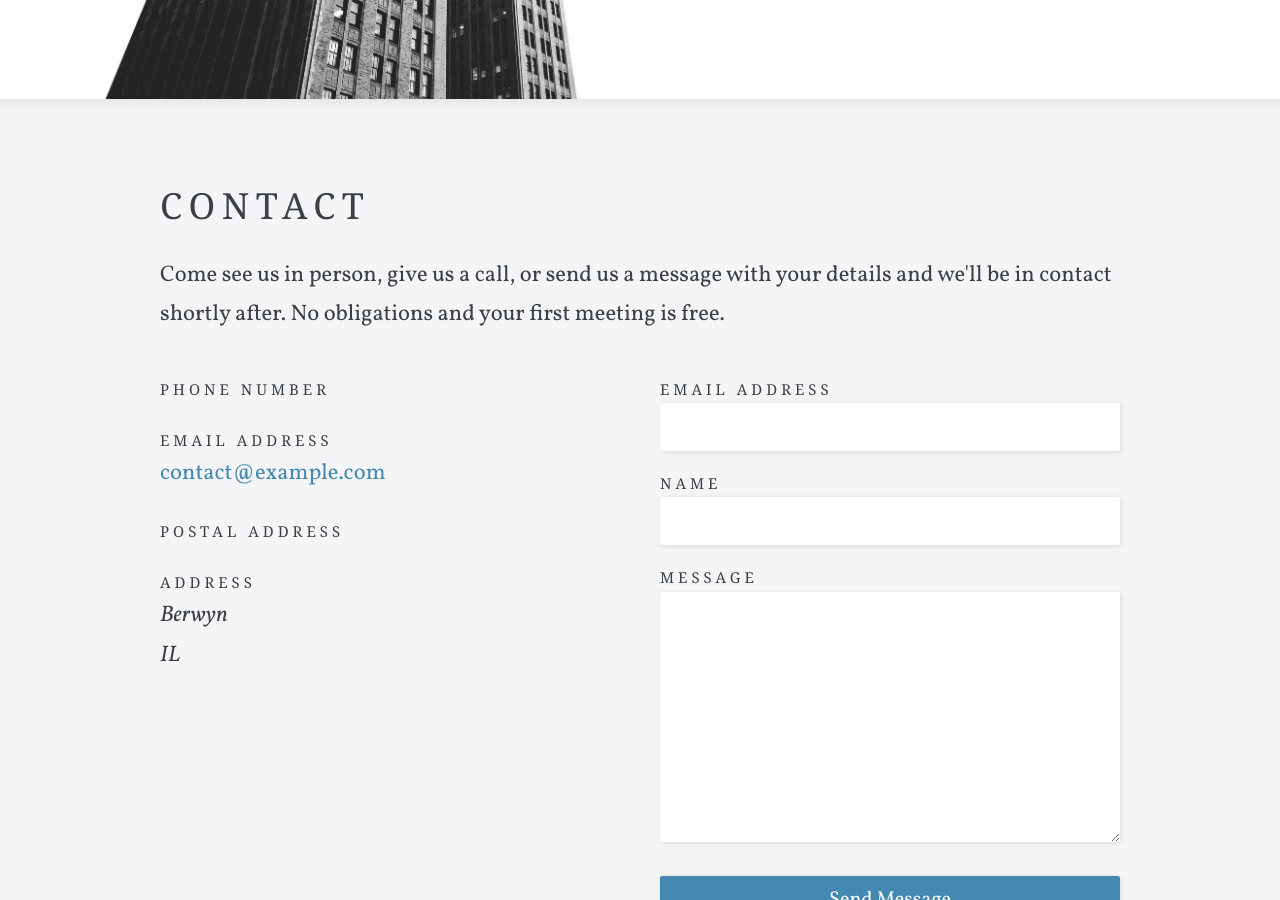
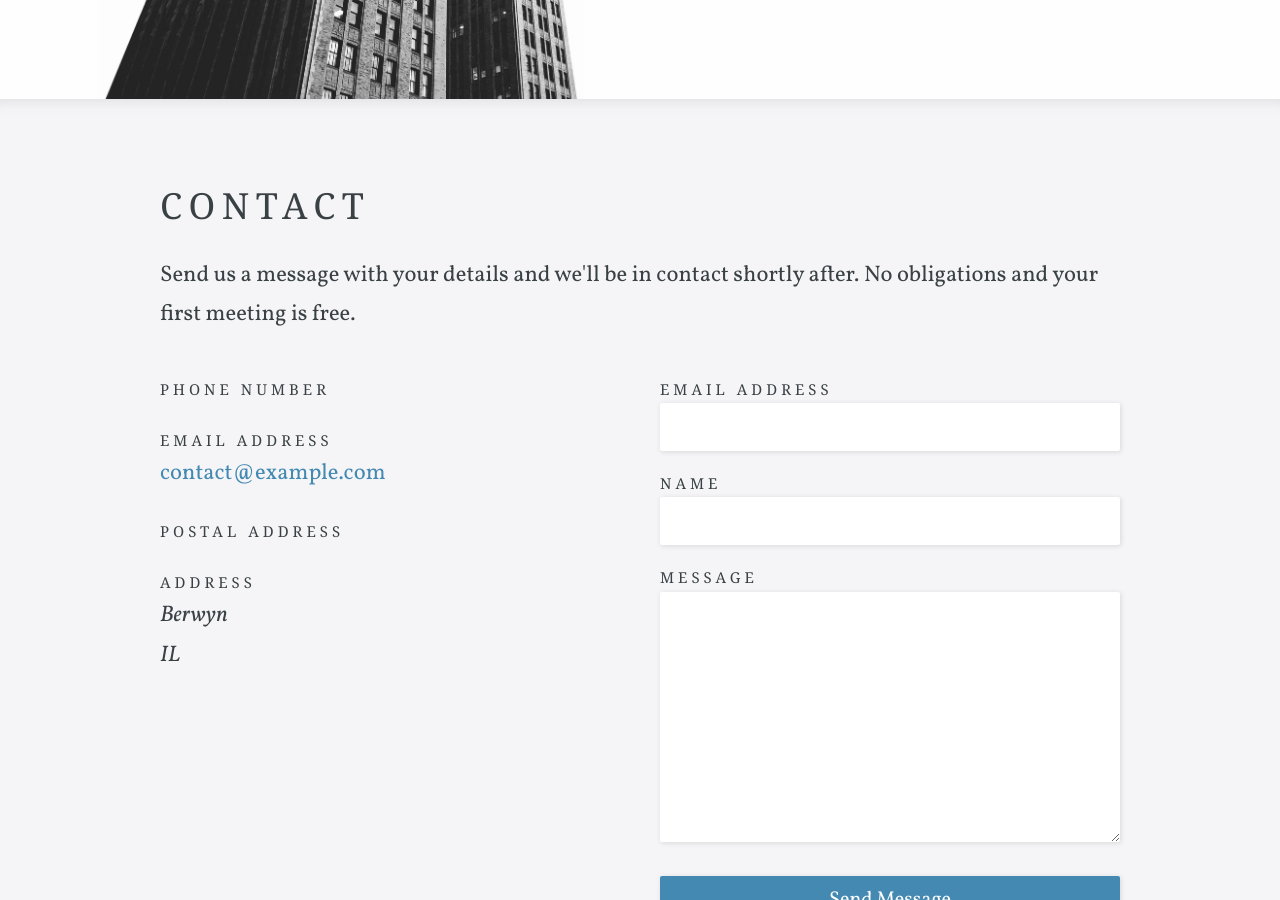
Before and after one commit to lundersaur/SipfleConsulting, a Jekyll site: the page built from contact.html, in a window 1280 px wide and 900 px high, scrolled down 321 px. Built offline with Jekyll 4.4.1, drawn with Linux system fonts in a browser that asks for light colours; some web fonts are replaced; some of the changed lines change nothing that is shown.

Commit message:
fix: remove unused map component, update language

```diff
--- a/contact.html
+++ b/contact.html
@@ -12,7 +12,7 @@ map:
 ---
 
 <p class="editable">
-	Come see us in person, give us a call, or send us a message with your details and we'll be in contact shortly after. No obligations and your first meeting is free.
+	Send us a message with your details and we'll be in contact shortly after. No obligations and your first meeting is free.
 </p>
 
 <div class="columns">
@@ -49,37 +49,3 @@ map:
 		</form>
 	</div>
 </div>
-
-
-{% if site.google_maps_javascript_api_key and page.call_to_action == 'Map' %}
-	<script>
-		window.mapData = {{ page.map | jsonify }};
-
-		function initMap() {
-			var myOptions = {
-				scrollwheel: false,
-				draggable: false,
-				panControl: false,
-				disableDefaultUI: true,
-				styles: [{"featureType":"all","elementType":"labels.text.fill","stylers":[{"saturation":36},{"color":"#000000"},{"lightness":40}]},{"featureType":"all","elementType":"labels.text.stroke","stylers":[{"visibility":"on"},{"color":"#000000"},{"lightness":16}]},{"featureType":"all","elementType":"labels.icon","stylers":[{"visibility":"off"}]},{"featureType":"administrative","elementType":"geometry.fill","stylers":[{"color":"#000000"},{"lightness":20}]},{"featureType":"administrative","elementType":"geometry.stroke","stylers":[{"color":"#000000"},{"lightness":17},{"weight":1.2}]},{"featureType":"landscape","elementType":"geometry","stylers":[{"color":"#000000"},{"lightness":20}]},{"featureType":"poi","elementType":"geometry","stylers":[{"color":"#000000"},{"lightness":21}]},{"featureType":"road.highway","elementType":"geometry.fill","stylers":[{"color":"#000000"},{"lightness":17}]},{"featureType":"road.highway","elementType":"geometry.stroke","stylers":[{"color":"#000000"},{"lightness":29},{"weight":0.2}]},{"featureType":"road.arterial","elementType":"geometry","stylers":[{"color":"#000000"},{"lightness":18}]},{"featureType":"road.local","elementType":"geometry","stylers":[{"color":"#000000"},{"lightness":16}]},{"featureType":"transit","elementType":"geometry","stylers":[{"color":"#000000"},{"lightness":19}]},{"featureType":"water","elementType":"geometry","stylers":[{"color":"#000000"},{"lightness":17}]}],
-				zoom: window.mapData.zoom,
-				maxZoom: window.mapData.zoom,
-				minZoom: window.mapData.zoom,
-				center: new google.maps.LatLng(window.mapData.latitude, window.mapData.longitude),
-				mapTypeId: google.maps.MapTypeId.ROADMAP
-			};
-
-			var map = new google.maps.Map(document.getElementById('map'), myOptions);
-
-			var marker = new google.maps.Marker({
-				map: map,
-				position: new google.maps.LatLng(window.mapData.latitude, window.mapData.longitude)
-			});
-
-			google.maps.event.addDomListener(window, 'resize', function() {
-				map.setCenter(myOptions.center);
-			});
-		}
-	</script>
-	<script async defer src="https://maps.googleapis.com/maps/api/js?key={{ site.google_maps_javascript_api_key }}&amp;callback=initMap"></script>
-{% endif %}
```
Also changed, not shown: 1 other file.
